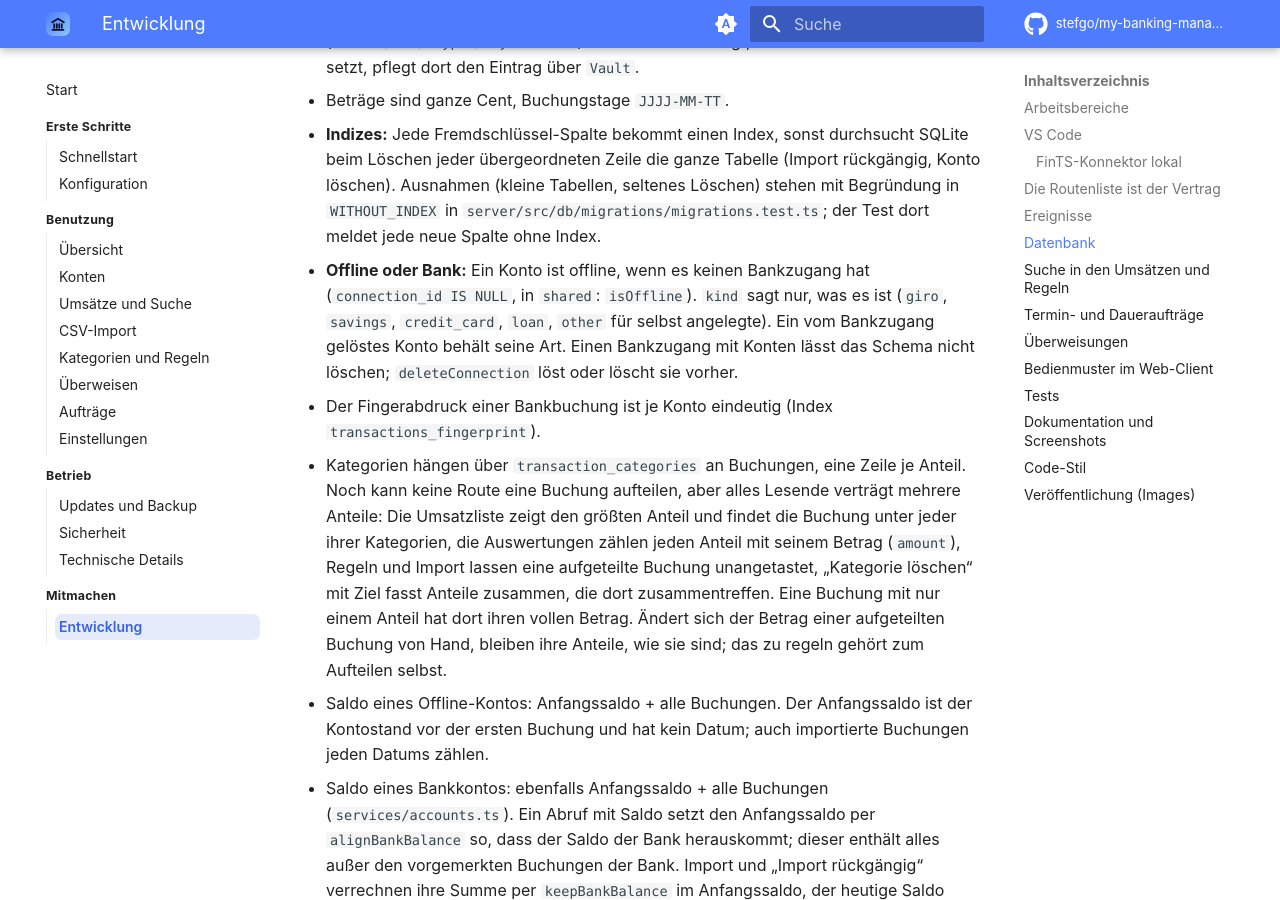
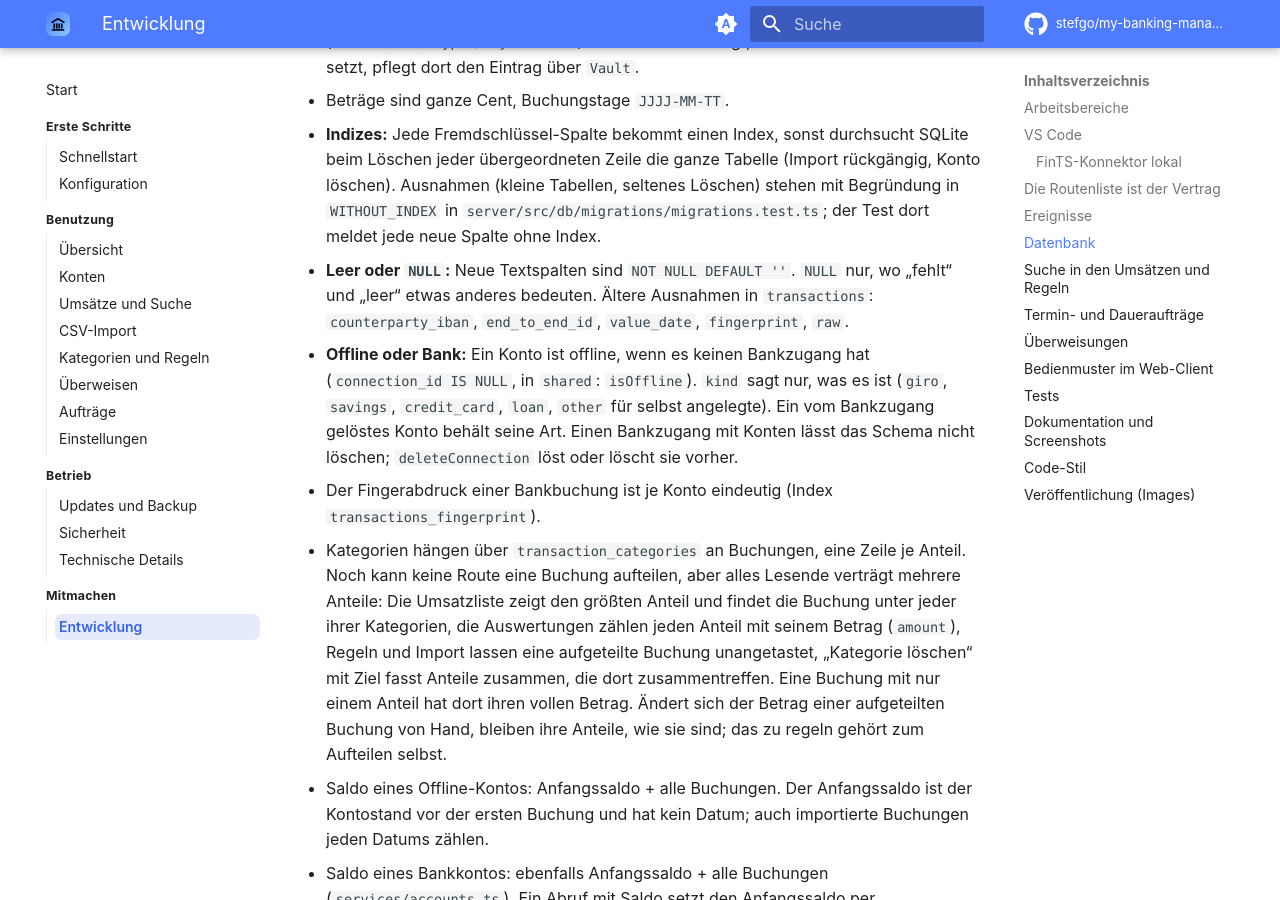
Before and after one commit to stefgo/my-banking-manager, an MkDocs documentation site: the page built from docs/development.md, in a window 1280 px wide and 900 px high, scrolled down 2777 px. Built offline with MkDocs 1.6.1 and Material for MkDocs 9.7.7, drawn with Linux system fonts in a browser that asks for light colours; comment, search, counter and statistics services are not loaded.

Commit message:
docs: Regel für leere Textspalten in der Entwicklerdoku
Neue Textspalten sind NOT NULL DEFAULT ''; NULL nur, wo „fehlt“ und
„leer“ etwas anderes bedeuten. Die älteren Ausnahmen in transactions
sind genannt.

Co-Authored-By: Claude Opus 5.5 <noreply@anthropic.com>

```diff
--- a/docs/development.md
+++ b/docs/development.md
@@ -100,6 +100,9 @@ lädt die betroffenen Abfragen neu (`clients/web/src/lib/socket.ts`).
   jeder übergeordneten Zeile die ganze Tabelle (Import rückgängig, Konto löschen). Ausnahmen (kleine
   Tabellen, seltenes Löschen) stehen mit Begründung in `WITHOUT_INDEX` in
   `server/src/db/migrations/migrations.test.ts`; der Test dort meldet jede neue Spalte ohne Index.
+- **Leer oder `NULL`:** Neue Textspalten sind `NOT NULL DEFAULT ''`. `NULL` nur, wo „fehlt“ und
+  „leer“ etwas anderes bedeuten. Ältere Ausnahmen in `transactions`: `counterparty_iban`,
+  `end_to_end_id`, `value_date`, `fingerprint`, `raw`.
 - **Offline oder Bank:** Ein Konto ist offline, wenn es keinen Bankzugang hat (`connection_id IS
   NULL`, in `shared`: `isOffline`). `kind` sagt nur, was es ist (`giro`, `savings`, `credit_card`,
   `loan`, `other` für selbst angelegte). Ein vom Bankzugang gelöstes Konto behält seine Art. Einen
```
